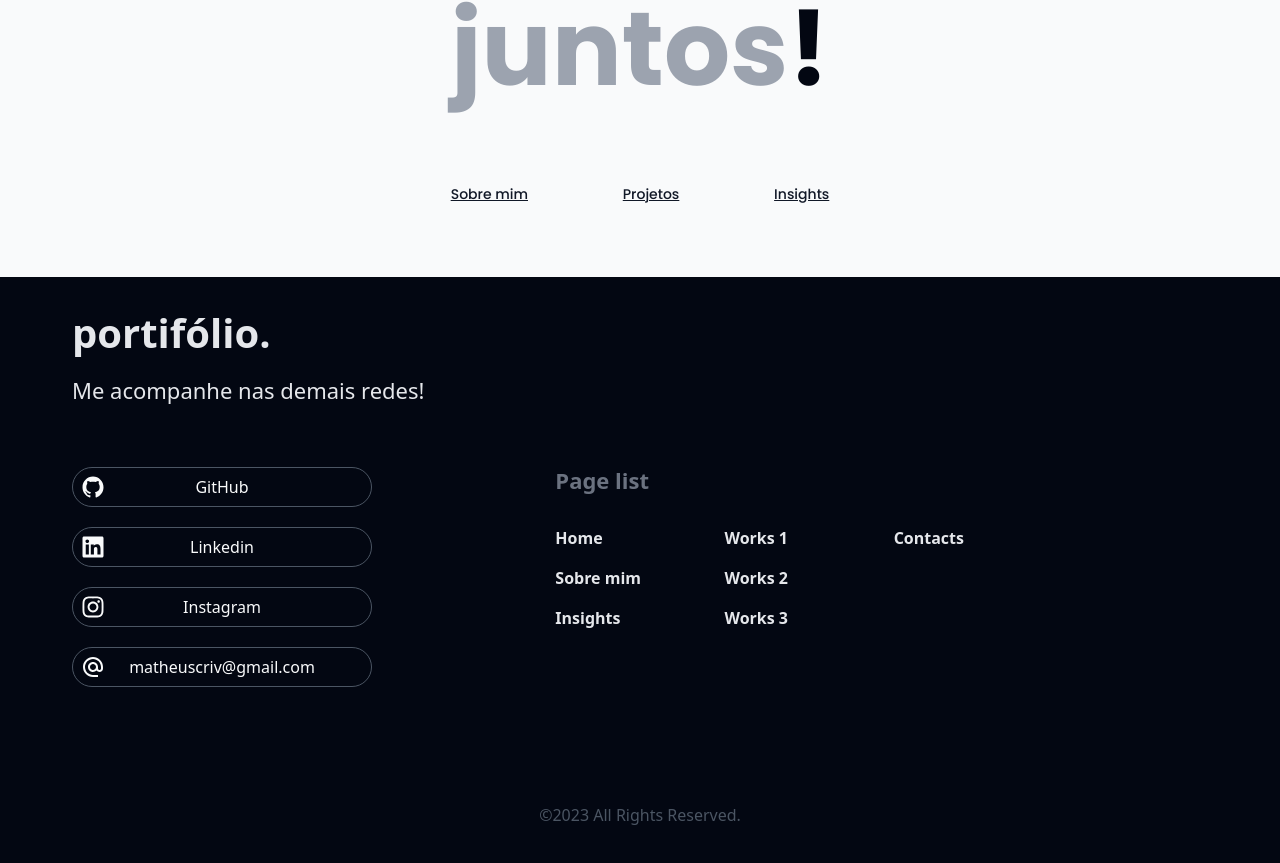
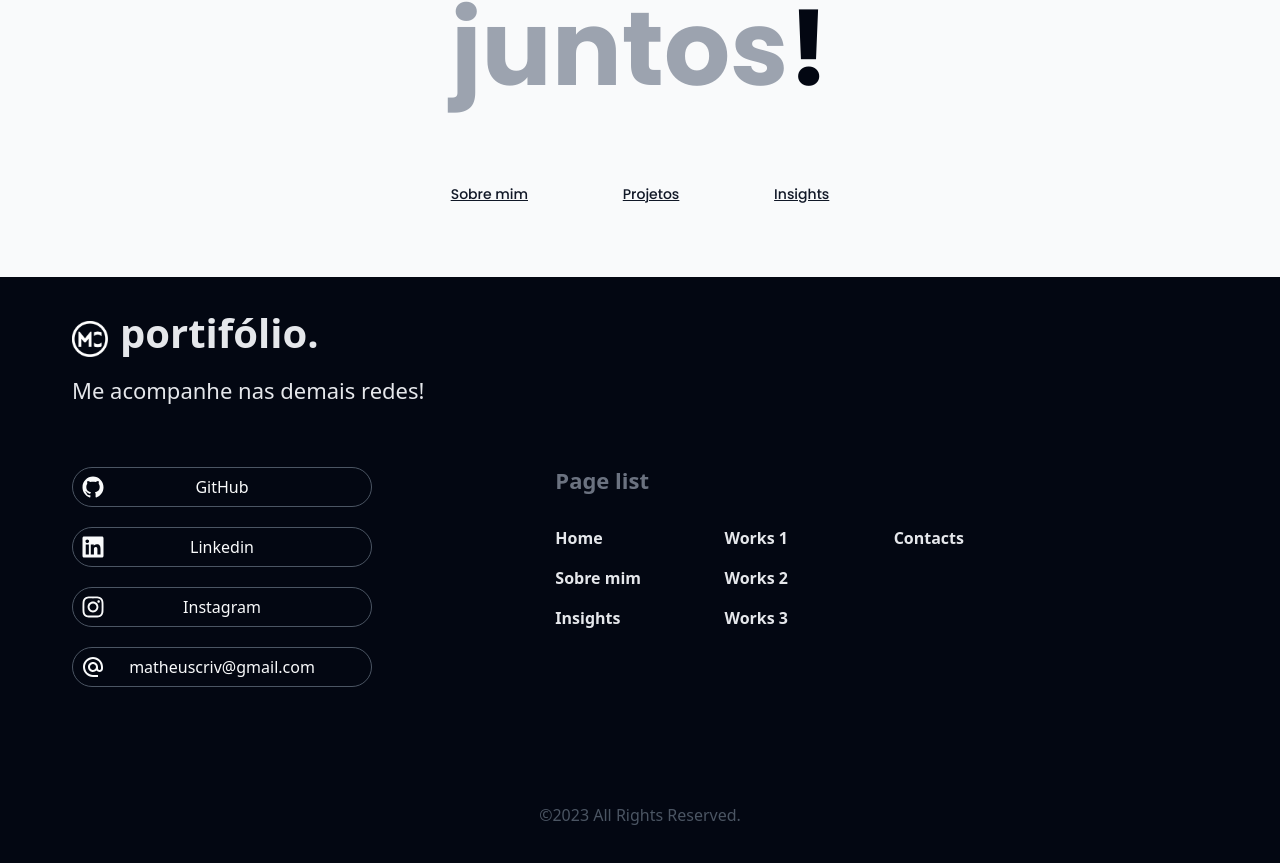
Before and after one commit to MatheusCrivellaro/portifolio-matheus-crivellaro, a React (Vite) app: page / in a window 1280 px wide. Shown: the part 4241-5104 px from the top of the page. Built offline with nearby package versions, Linux system fonts and the light colour scheme.

Commit message:
Resolvendo bug de direcionamento do menu

```diff
--- a/src/components/containers/Footer/Footer.css
+++ b/src/components/containers/Footer/Footer.css
@@ -14,6 +14,8 @@
     font-size: 40px;
     font-weight: 700;
     margin-bottom: 20px;
+    display: flex;
+    align-items: end;
 }
 
 .container-footer h2 {
@@ -112,3 +114,8 @@
     left: 8px;
     color: #f9fafb;
 }
+
+.logo-footer {
+    width: 36px;
+    margin-right: 12px;
+}
--- a/src/components/containers/Footer/Footer.tsx
+++ b/src/components/containers/Footer/Footer.tsx
@@ -10,7 +10,7 @@ type props = {
 const Footer = ({ id }:props) => {
     return (
         <div className="container-footer" id={id}>
-            <h1>portifólio.</h1>
+            <h1><img src="../../../../public/Ativo%202.png" alt="" className="logo-footer"/> portifólio.</h1>
             <h2>Me acompanhe nas demais redes!</h2>
             <div className="row">
                 <div className="div-buttons-footer col-md-5 col-12">
--- a/src/pages/Menu/Menu.tsx
+++ b/src/pages/Menu/Menu.tsx
@@ -8,8 +8,8 @@ const Menu = () => {
         <div className="menu">
             <div className="div-selector-menu">
                 <CardSelectMenu name={"Home"} number={"01"} margin={true} href="apresentation"/>
-                <CardSelectMenu name={"Projetos"} number={"03"} margin={true} href="works"/>
-                <CardSelectMenu name={"Sobre mim"} number={"02"} margin={true} href="about-me"/>
+                <CardSelectMenu name={"Projetos"} number={"02"} margin={true} href="works"/>
+                <CardSelectMenu name={"Sobre mim"} number={"03"} margin={true} href="about-me"/>
                 <CardSelectMenu name={"Insights"} number={"04"} margin={true} href="insights"/>
             </div>
             <div className="div-contacts-menu">
```
